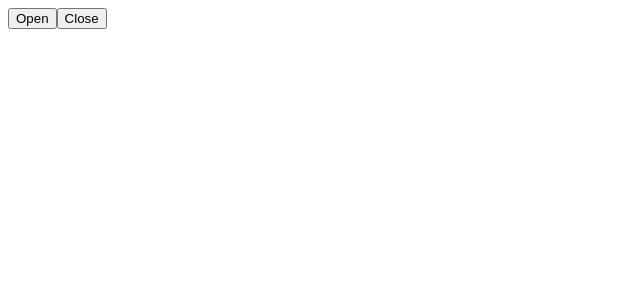
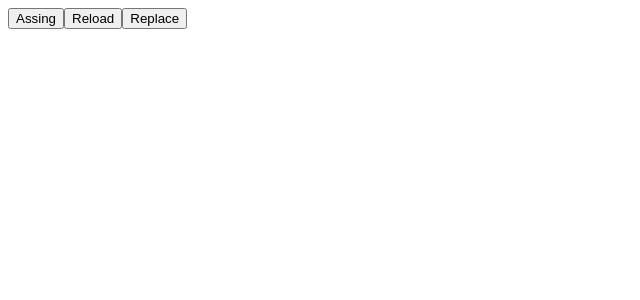
Before and after one commit to freshcodeAlice/fm-2023-react-welcome, a React (Create React App) app: page / in a window 1280 px wide. Shown: the top 300 px of the page, without its empty margins (0-640 px from the left). Built offline with nearby package versions, Linux system fonts and the light colour scheme.

Commit message:
assing, reload, replace

```diff
--- a/src/components/App.js
+++ b/src/components/App.js
@@ -14,8 +14,9 @@ function App (props) {
 
     return (
       <>
-      <button onClick={() => window.open('/page1.html')}>Open</button>
-      <button onClick={() => window.close()}>Close</button>
+      <button onClick={() => window.location.assign('https://www.wikipedia.org/')}>Assing</button>
+      <button onClick={() => window.location.reload()}>Reload</button>
+      <button onClick={() => window.location.replace('https://www.wikipedia.org')}>Replace</button>
       </>
     );
 }
```
